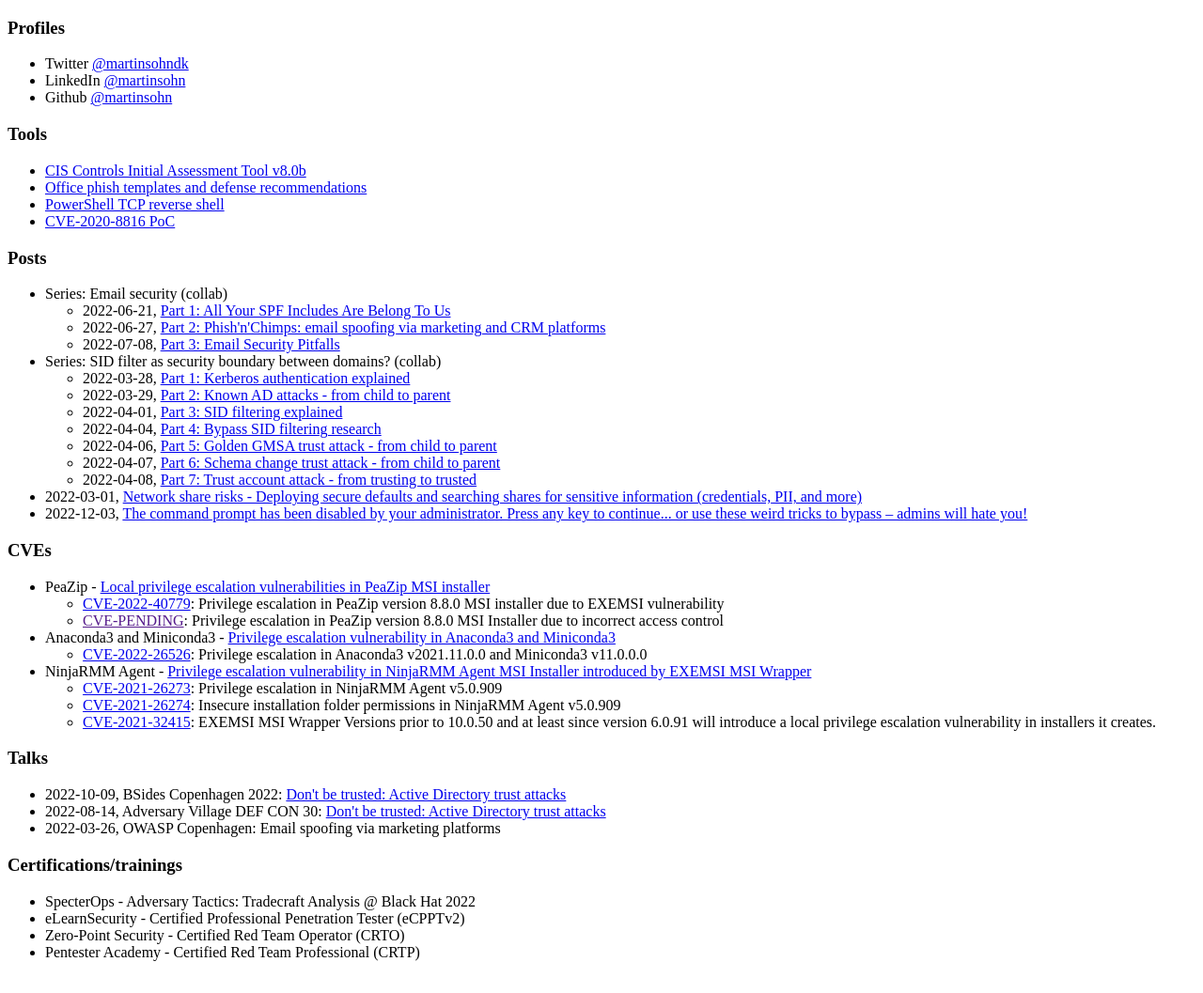
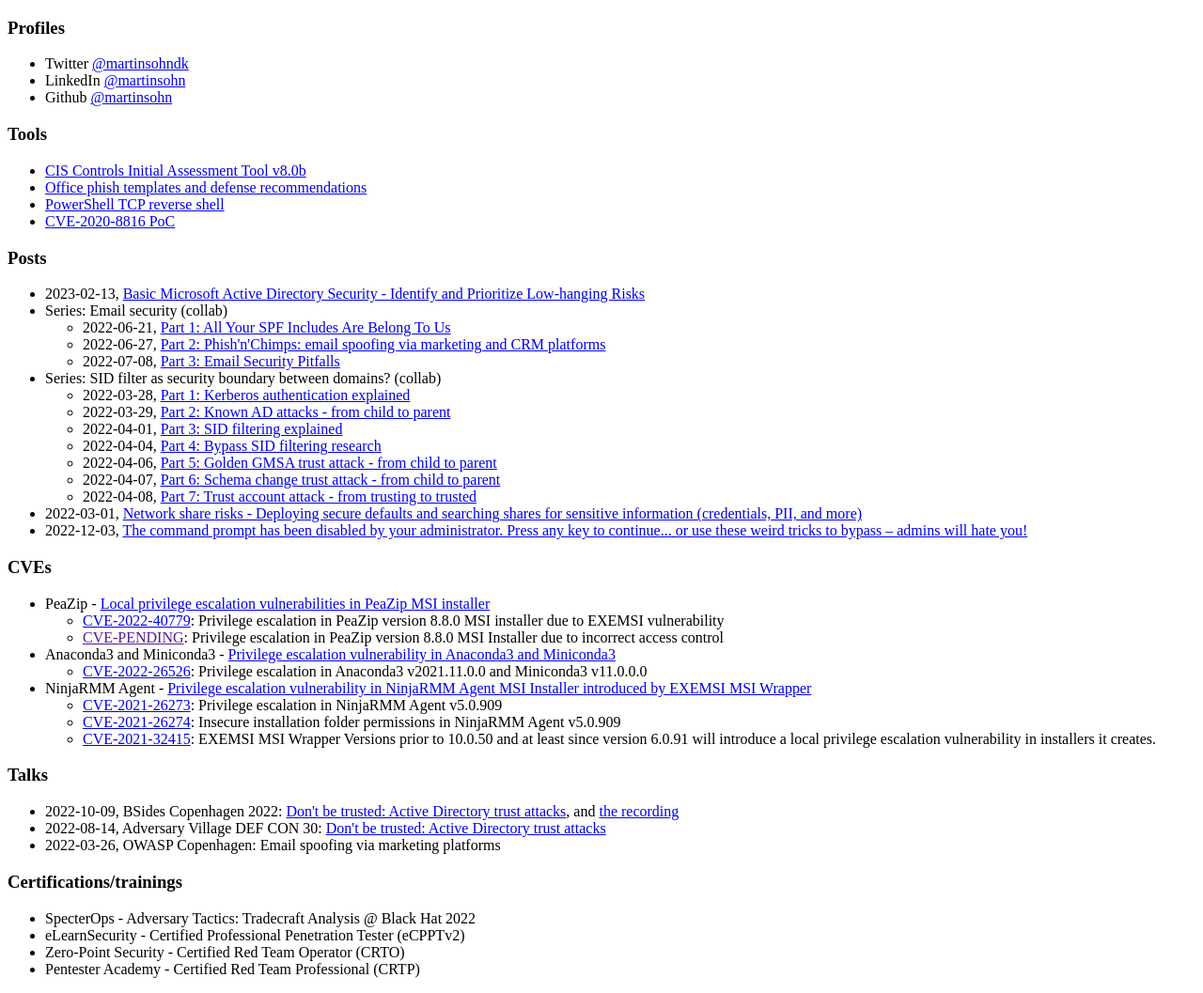
Before and after one commit to bottle-droplets-bend-lawnmower/bottle-droplets-bend-lawnmower.github.io, a plain HTML site: page index.html in a window 1280 px wide. Shown: the whole page at 94% size. Drawn offline with Linux system fonts and the light colour scheme.

Commit message:
Added new blog post and bsides recording link

```diff
--- a/index.html
+++ b/index.html
@@ -23,6 +23,7 @@
 
     <h3 id="posts">Posts</h3>
     <ul>
+	<li>2023-02-13, <a href="https://improsec.com/tech-blog/basic-microsoft-active-directory-security-identify-and-prioritize-low-hanging-risks">Basic Microsoft Active Directory Security - Identify and Prioritize Low-hanging Risks</a></li>
         <li>Series: Email security (collab)
             <ul>
                 <li>2022-06-21, <a href="https://improsec.com/tech-blog/arebelongtous">Part 1: All Your SPF Includes Are Belong To Us</a></li>
@@ -69,7 +70,7 @@
 
     <h3 id="talks">Talks</h3>
     <ul>
-        	<li>2022-10-09, BSides Copenhagen 2022: <a href="https://github.com/martinsohn/Active-Directory-trust-attacks/tree/main/presentations/BSidesCPH2022">Don't be trusted: Active Directory trust attacks</a></li>
+        	<li>2022-10-09, BSides Copenhagen 2022: <a href="https://github.com/martinsohn/Active-Directory-trust-attacks/tree/main/presentations/BSidesCPH2022">Don't be trusted: Active Directory trust attacks</a>, and <a href="https://vimeo.com/787332389">the recording</a></li>
 		<li>2022-08-14, Adversary Village DEF CON 30: <a href="https://github.com/martinsohn/Active-Directory-trust-attacks/tree/main/presentations/AdversaryVillage2022">Don't be trusted: Active Directory trust attacks</a></li>
 		<li>2022-03-26, OWASP Copenhagen: Email spoofing via marketing platforms</li>
     </ul>
```
